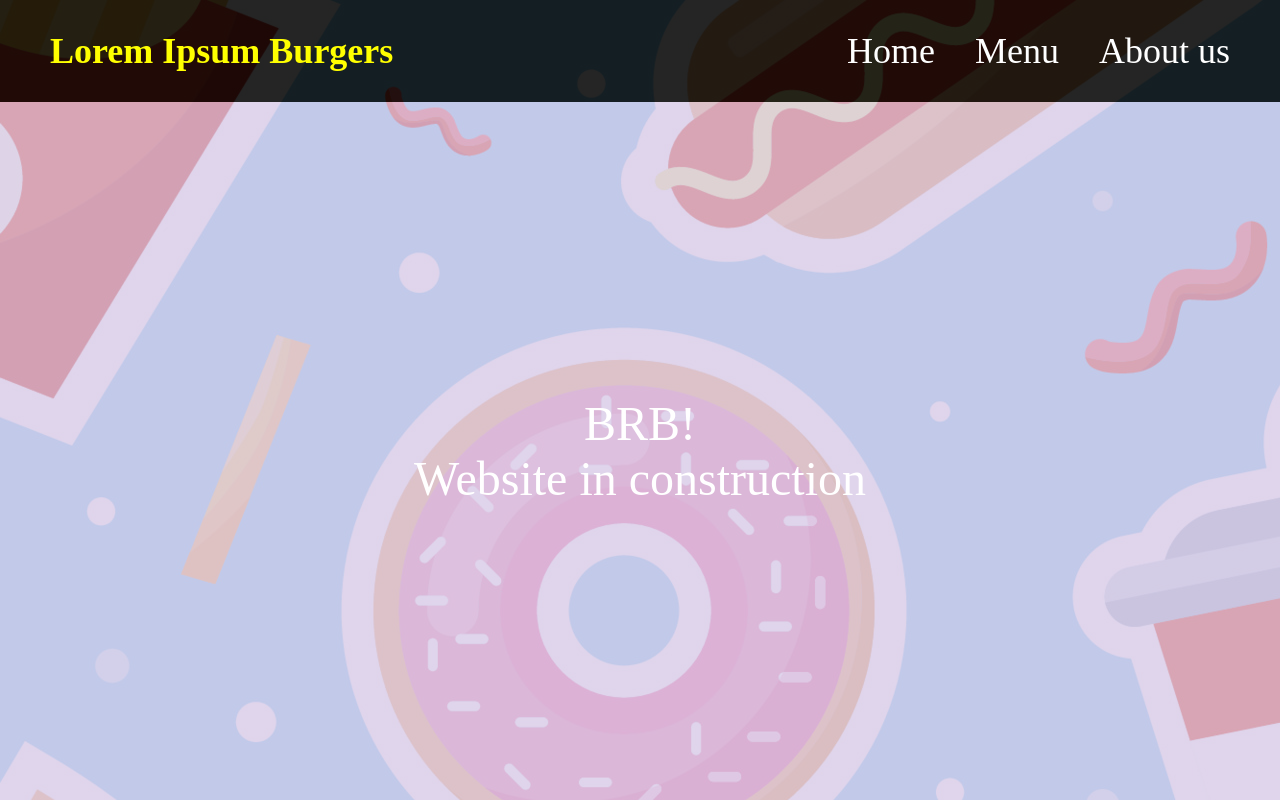
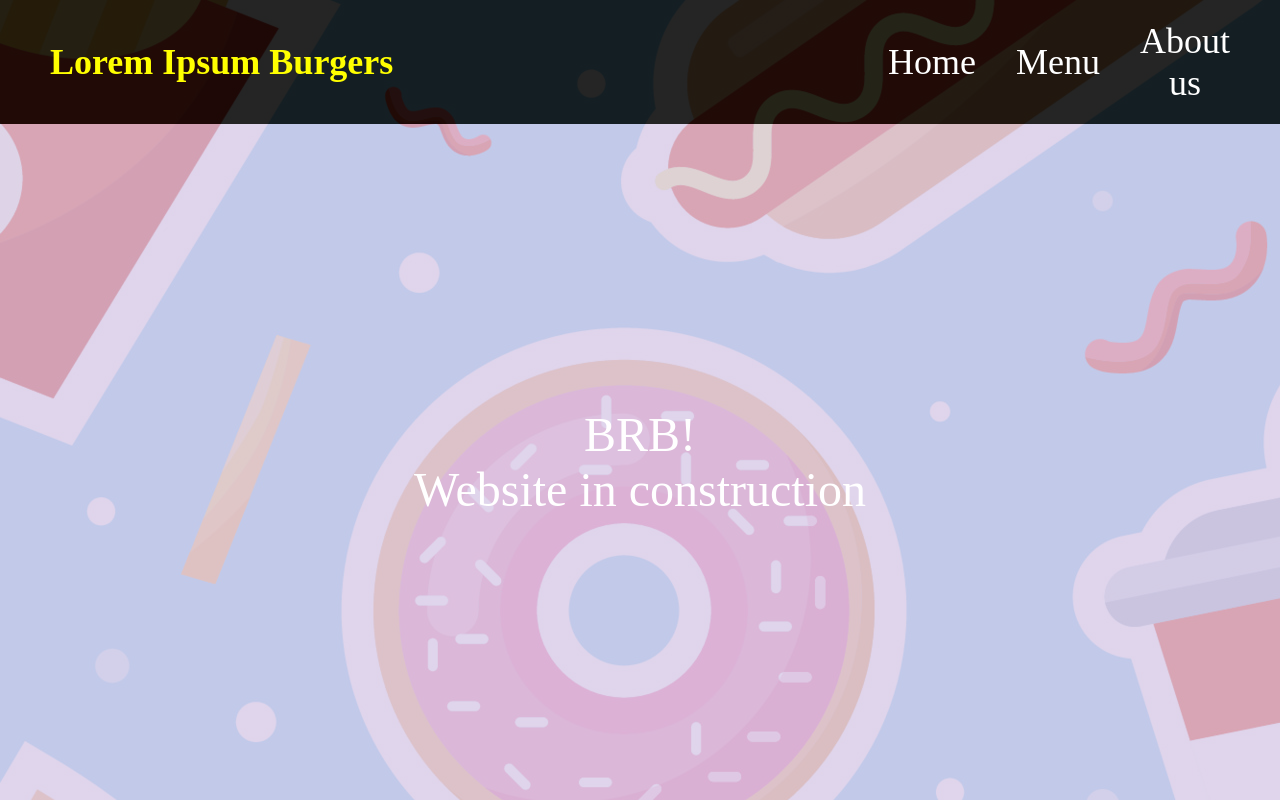
Before and after one commit to Flozy93/TOP-restaurant, a website built with webpack: page src/template.html in a window 1280 px wide. Built offline with nearby package versions, Linux system fonts and the light colour scheme; a web font is replaced by a local one.

Commit message:
Added partial solution with html render from js without tab handling

```diff
--- a/package.json
+++ b/package.json
@@ -1,7 +1,9 @@
 {
   "devDependencies": {
+    "css-loader": "^7.1.2",
     "html-loader": "^5.1.0",
     "html-webpack-plugin": "^5.6.3",
+    "style-loader": "^4.0.0",
     "webpack": "^5.98.0",
     "webpack-cli": "^6.0.1",
     "webpack-dev-server": "^5.2.0"
--- a/src/index.js
+++ b/src/index.js
@@ -1 +1,3 @@
-console.log("Test");
+import { loadMainPage } from "./pageloader.js";
+
+loadMainPage();
--- /dev/null
+++ b/src/pageloader.js
@@ -0,0 +1,39 @@
+export function loadMainPage() {
+  const container = document.querySelector(".content");
+  const header = document.querySelector(".header");
+  const nav = document.querySelector(".nav");
+
+  const title = document.createElement("h1");
+  title.classList.add("header-title");
+  title.textContent = "Lorem Ipsum Burgers";
+
+  const buttonContainer = document.createElement("div");
+  buttonContainer.classList.add("button-container");
+
+  const button1 = document.createElement("button");
+  button1.textContent = "Home";
+
+  const button2 = document.createElement("button");
+  button2.textContent = "Menu";
+
+  const button3 = document.createElement("button");
+  button3.textContent = "About us";
+
+  const content = document.createElement("div");
+  content.classList.add("text-container");
+
+  const text = document.createElement("p");
+  text.textContent = "BRB!";
+
+  const text2 = document.createElement("p");
+  text2.textContent = "Website in construction";
+
+  container.appendChild(content);
+  content.appendChild(text);
+  content.appendChild(text2);
+  nav.appendChild(title);
+  header.appendChild(buttonContainer);
+  buttonContainer.appendChild(button1);
+  buttonContainer.appendChild(button2);
+  buttonContainer.appendChild(button3);
+}
--- a/src/styles.css
+++ b/src/styles.css
@@ -42,7 +42,7 @@ nav {
   width: 100%; /* Ensures nav spans full width of header */
 }
 
-#header-title {
+.header-title {
   font-family: "Rubik Vinyl";
   color: yellow;
   padding-left: 50px;
@@ -59,14 +59,14 @@ header button {
   padding: 20px;
 }
 
-#button-container {
+.button-container {
   display: flex;
   align-items: center;
   justify-content: center;
   padding-right: 50px;
 }
 
-#button-container button:last-child {
+.button-container button:last-child {
   padding-right: 0;
 }
 
@@ -76,7 +76,7 @@ header button {
   box-shadow: 4px 4px 4px 0px rgba(0, 0, 0, 0.2);
 }
 
-#text-container {
+.text-container {
   font-family: "Rubik Vinyl";
   color: white;
   font-size: 48px;
@@ -87,6 +87,6 @@ header button {
   height: 100%;
 }
 
-#text-container p {
+.text-container p {
   margin: 0px;
 }
--- a/src/template.html
+++ b/src/template.html
@@ -9,22 +9,10 @@
   <body>
     <div class="container">
       <header class="header">
-        <nav>
-          <h1 id="header-title">Lorem Ipsum Burgers</h1>
-          <div id="button-container">
-            <button>Home</button>
-            <button>Menu</button>
-            <button>About us</button>
-          </div>
-        </nav>
+        <nav class="nav"></nav>
       </header>
-      <div class="content">
-        <div id="content-background"></div>
-        <div id="text-container">
-          <p>BRB!</p>
-          <p>Website in construction</p>
-        </div>
-      </div>
+      <div class="content"></div>
     </div>
+    <script src="index.js" type="module"></script>
   </body>
 </html>
```
Also changed, not shown: webpack.config.js (line endings or trailing spaces), 1 other file.
